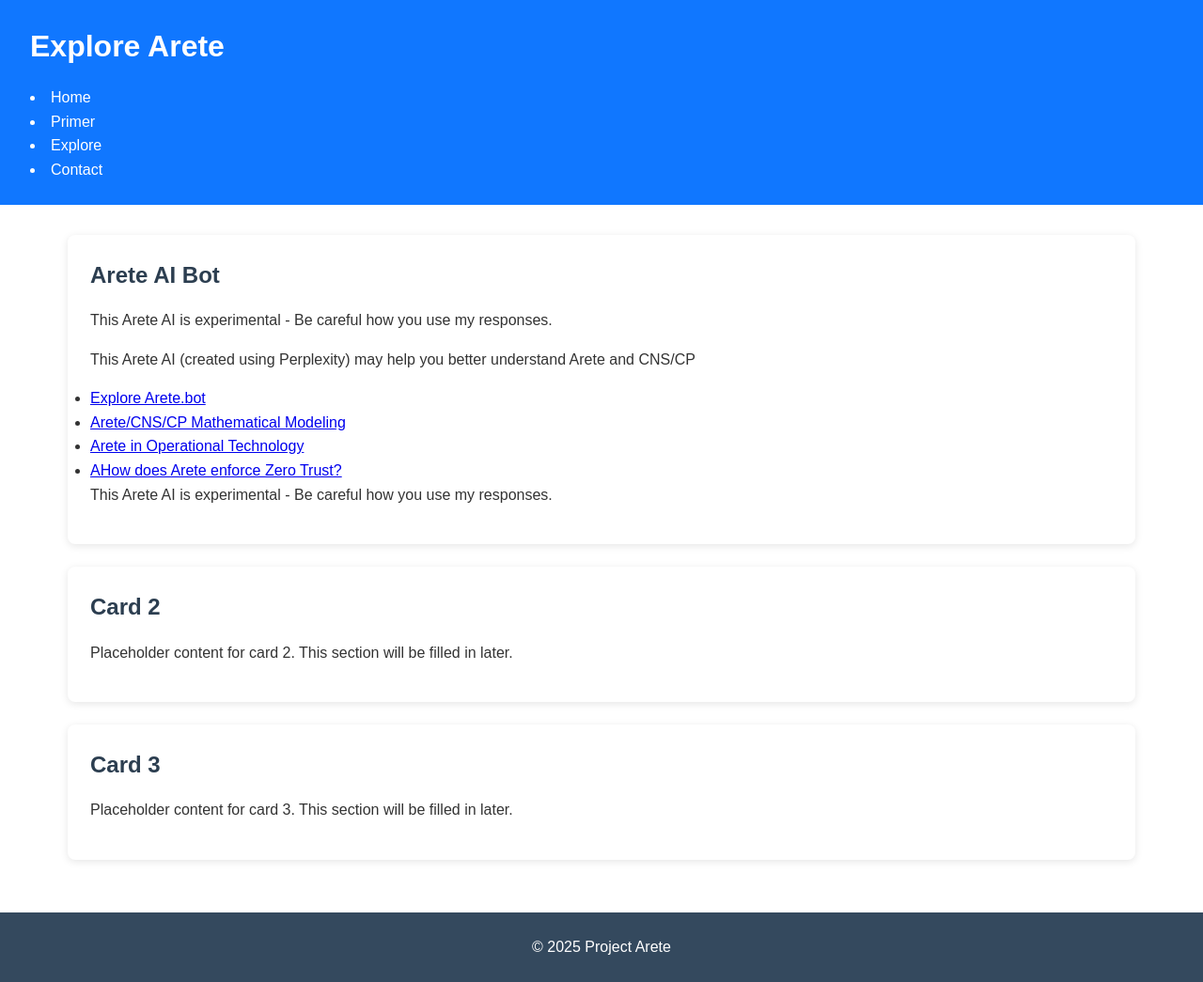
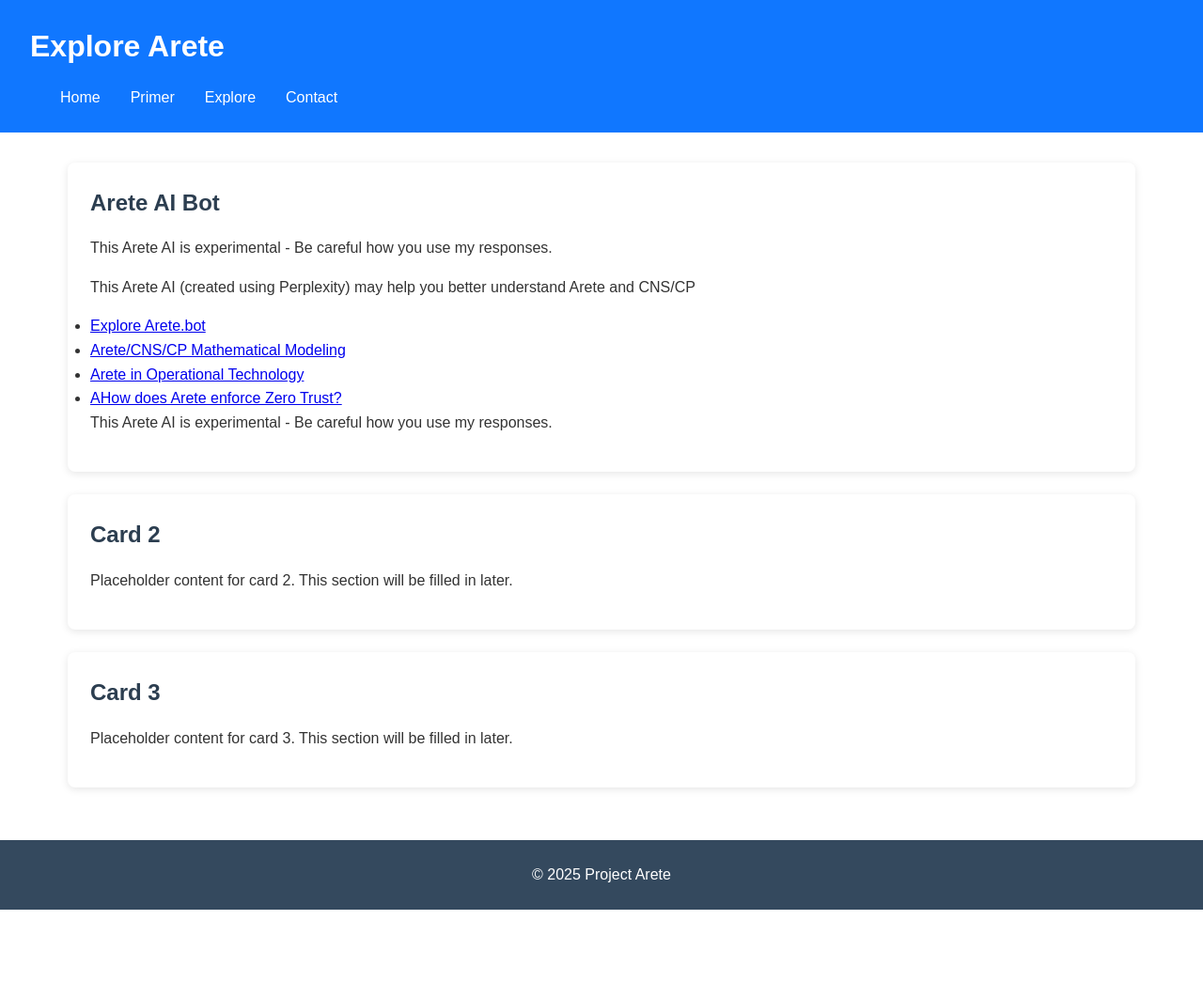
Before and after one commit to project-arete/website, a Jekyll site: the page explore.html, which Jekyll copies as it is, in a window 1280 px wide. Shown: the whole page at 94% size. Built offline with Jekyll 4.4.1, drawn with Linux system fonts in a browser that asks for light colours; after the commit the page ends 968 px from its top, so only the background shows below that.

```diff
--- a/explore.html
+++ b/explore.html
@@ -10,7 +10,7 @@
     <header>
         <h1>Explore Arete</h1>
         <nav>
-            <ulstyle="margin-left: 2em;>
+            <ul style="margin-left: 2em;">
                 <li><a href="index.html">Home</a></li>
                 <li><a href="primer.html">Primer</a></li>
                 <li><a href="explore.html">Explore</a></li>
```
